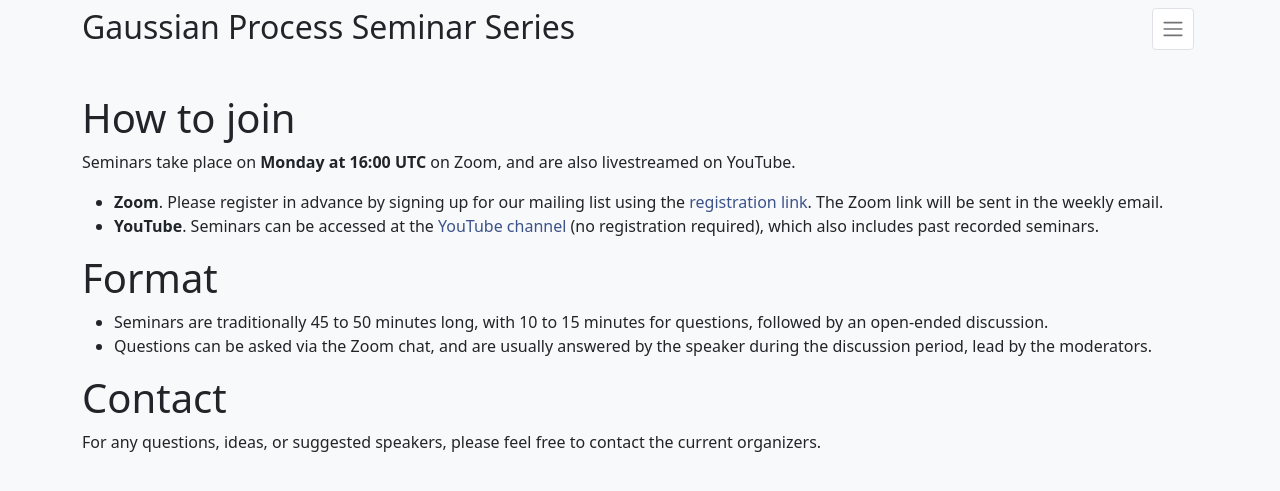
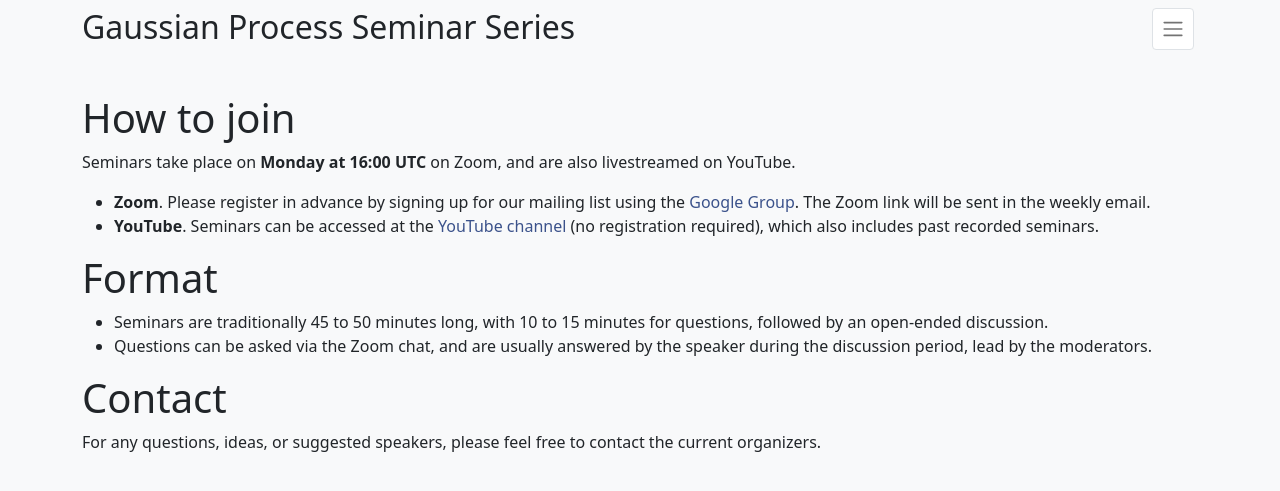
Before and after one commit to gp-seminar-series/gp-seminar-series.github.io, a Jekyll site: the page built from instructions.md, in a window 1280 px wide. Shown: the top 491 px of the page. Built offline with Jekyll 4.4.1, drawn with Linux system fonts in a browser that asks for light colours; nearby versions of some CDN libraries; our own code applies the rules of GitHub Pages for plain Markdown files.

Commit message:
Add Google group.

```diff
--- a/instructions.md
+++ b/instructions.md
@@ -6,7 +6,7 @@ layout: page
 
 Seminars take place on **{{ site.default_day }} at {{ site.default_time }}** on Zoom, and are also livestreamed on YouTube.
 
-- **Zoom**. Please register in advance by signing up for our mailing list using the [registration link](/registration). The Zoom link will be sent in the weekly email.
+- **Zoom**. Please register in advance by signing up for our mailing list using the [Google Group](/registration). The Zoom link will be sent in the weekly email.
 - **YouTube**. Seminars can be accessed at the [YouTube channel](/youtube) (no registration required), which also includes past recorded seminars.
 
 # Format
```
Also changed, not shown: registration.md (+1 -1 lines).
